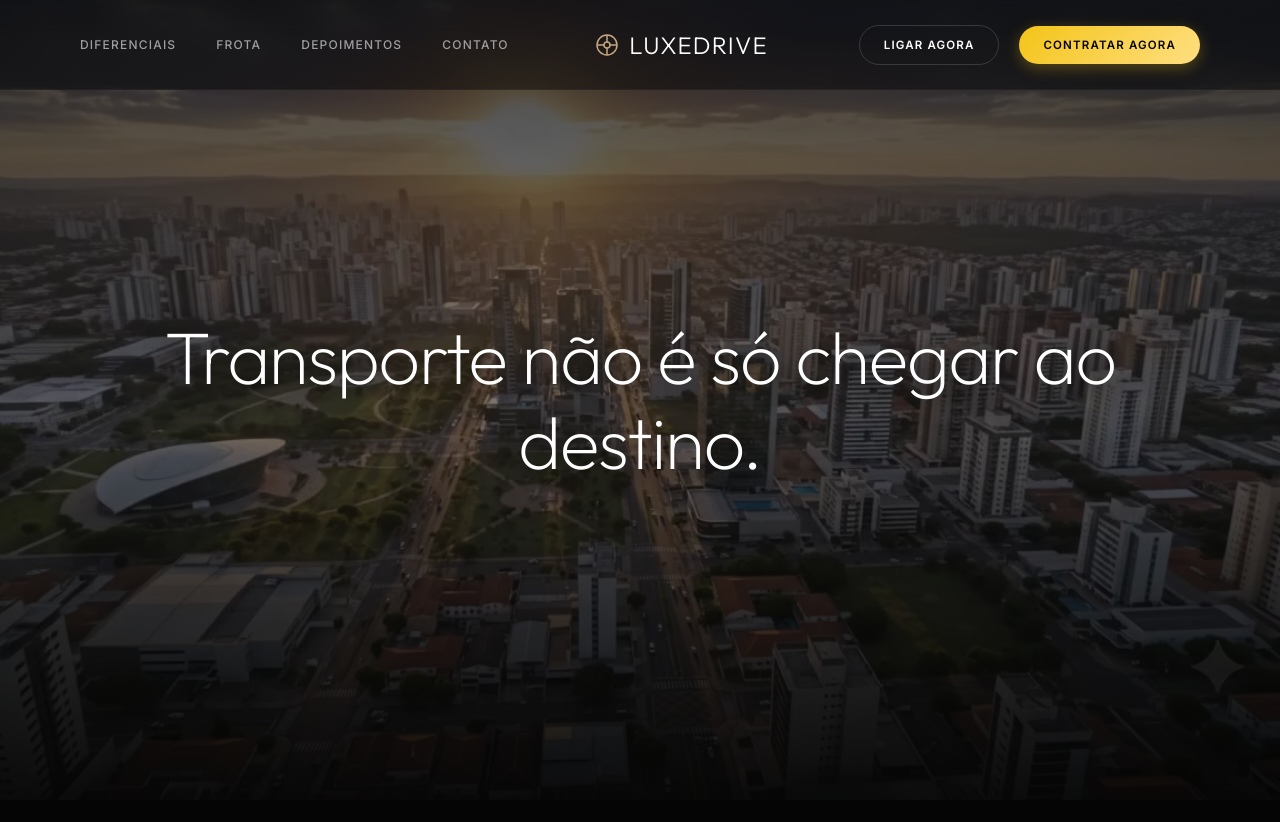
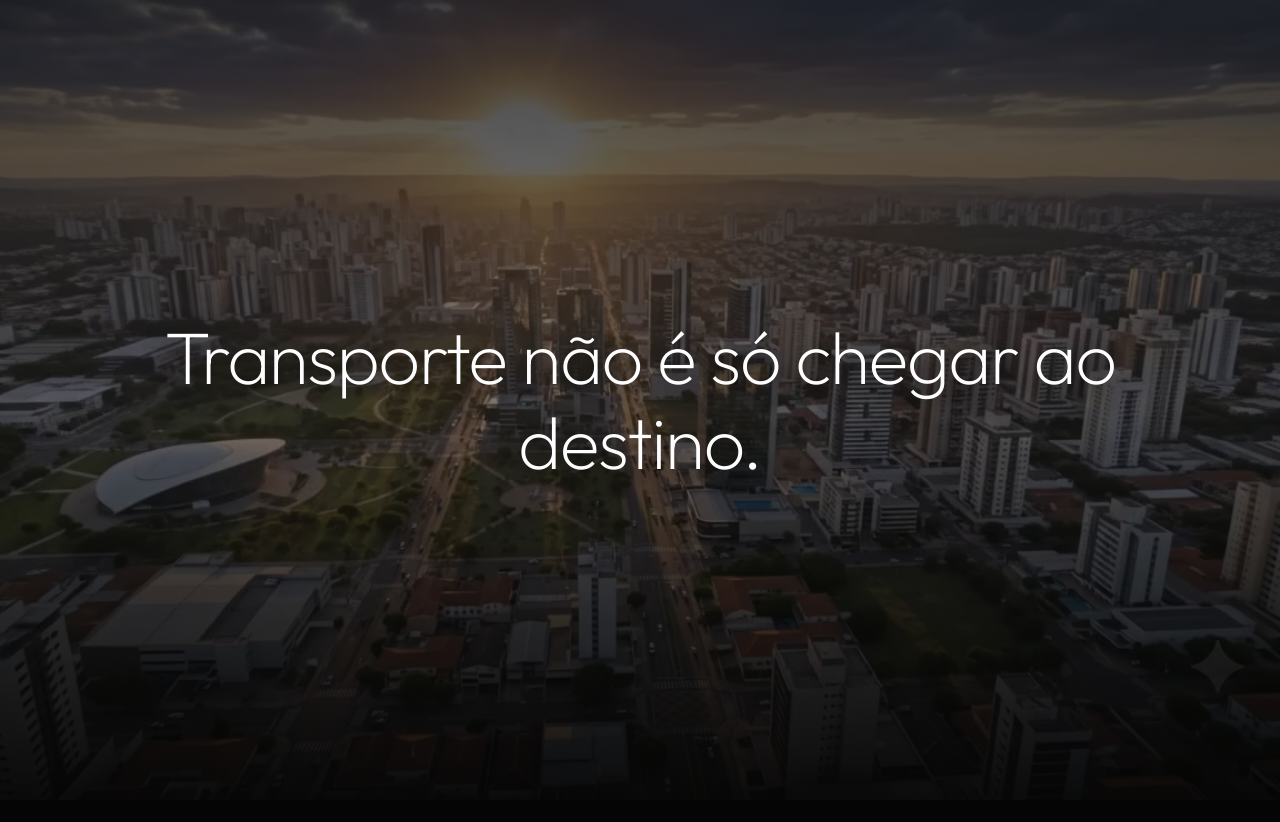
Before and after one commit to leonardoteodoroo/lp-motorista, a website with bundled scripts: page index.html in a window 1280 px wide. Shown: the top 822 px of the page. Built offline with nearby package versions, Linux system fonts and the light colour scheme.

Commit message:
style: ocultar cabecalho no inicio e exibir apos primeiro bloco sumir

```diff
--- a/main.js
+++ b/main.js
@@ -147,15 +147,19 @@ function initScrollAnimations() {
             const progress = self.progress; // Progresso do scroll: 0 a 1
 
             // ==========================================================================
-            // 0. Animação da barra de navegação (Fade out no início)
+            // 0. Animação da barra de navegação (Invisível no início, surge após a primeira dobra sumir)
             // ==========================================================================
-            if (progress <= 0.08) {
-                const navOpacity = 1 - (progress / 0.08);
-                nav.style.opacity = navOpacity;
-                nav.style.pointerEvents = 'auto';
-            } else {
+            if (progress <= 0.12) {
                 nav.style.opacity = 0;
                 nav.style.pointerEvents = 'none';
+            } else if (progress > 0.12 && progress <= 0.22) {
+                // Fade-in gradual após o primeiro bloco sumir
+                const navOpacity = (progress - 0.12) / 0.10;
+                nav.style.opacity = navOpacity;
+                nav.style.pointerEvents = navOpacity >= 0.5 ? 'auto' : 'none';
+            } else {
+                nav.style.opacity = 1;
+                nav.style.pointerEvents = 'auto';
             }
 
             // ==========================================================================
@@ -328,6 +332,10 @@ document.addEventListener('DOMContentLoaded', async () => {
     // Inicializar o canvas e mostrar indicador de carregamento
     resizeCanvas();
 
+    // Ocultar a navegação na primeira dobra inicialmente
+    nav.style.opacity = 0;
+    nav.style.pointerEvents = 'none';
+
     context.fillStyle = '#c5a880';
     context.font = '300 20px Outfit, sans-serif';
     context.textAlign = 'center';
--- a/style.css
+++ b/style.css
@@ -113,7 +113,8 @@ p {
     justify-content: space-between;
     align-items: center;
     z-index: 1000;
-    pointer-events: auto;
+    opacity: 0;
+    pointer-events: none;
     background: rgba(5, 5, 5, 0.45);
     backdrop-filter: blur(15px);
     border-bottom: 1px solid rgba(255, 255, 255, 0.03);
```
